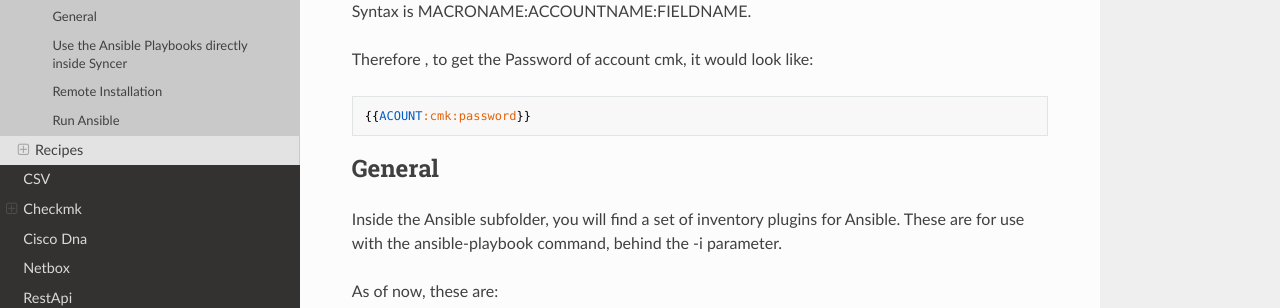
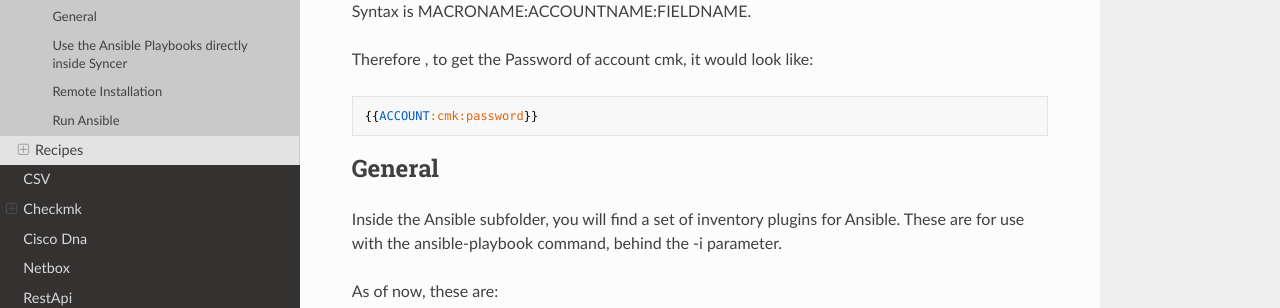
Before and after one commit to kuhn-ruess/cmdbsyncer, an MkDocs documentation site: the page built from docs/ansible/index.md, in a window 1280 px wide and 900 px high. Shown: the part 384-692 px from the top of the window. Built offline with MkDocs 1.6.1, drawn with Linux system fonts in a browser that asks for light colours; nearby versions of some CDN libraries.

Commit message:
Fixed docu typo

````diff
--- a/docs/ansible/index.md
+++ b/docs/ansible/index.md
@@ -7,7 +7,7 @@ If you want to refer to Passwords in your Syncer Configuration, you can use an I
 
 Therefore , to get the Password of account cmk, it would look like:
 ```
-{{ACOUNT:cmk:password}}
+{{ACCOUNT:cmk:password}}
 ```
 
 
````
